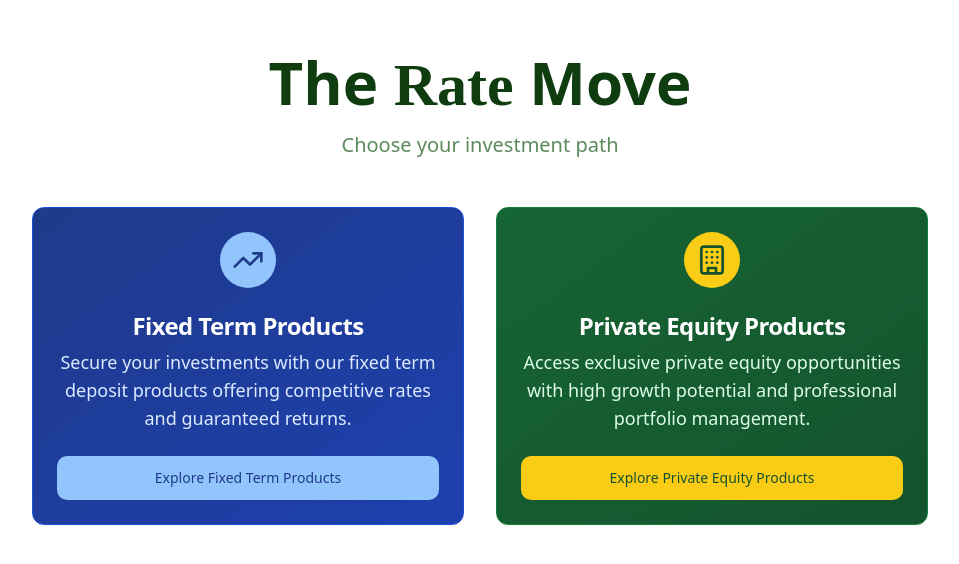
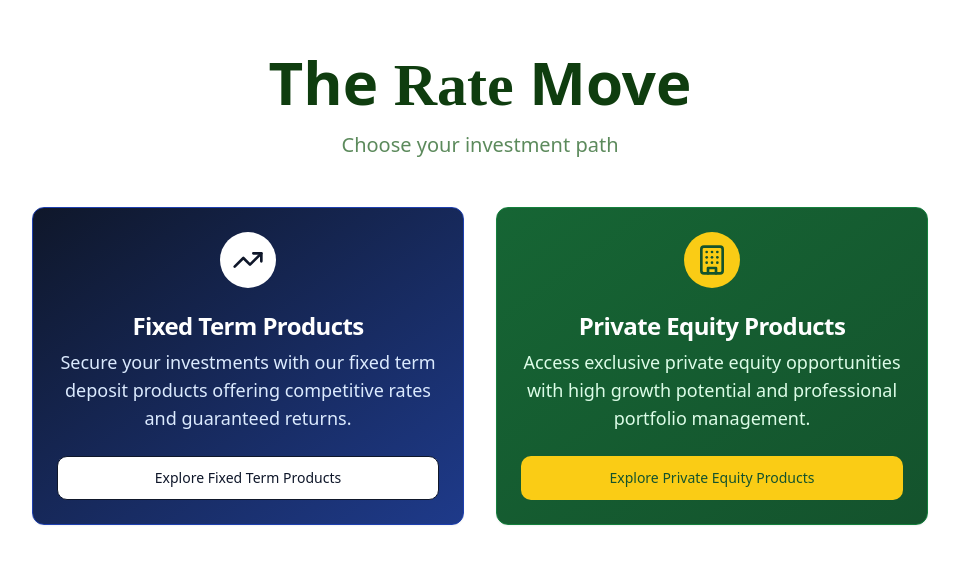
Before and after one commit to webdzignz/aussie-investor-vibe-shift, a React (Vite) app: page / in a window 1280 px wide. Shown: the part 112-676 px from the top of the page, without its empty margins (160-1119 px from the left). Built offline with nearby package versions, Linux system fonts and the light colour scheme; a web font is replaced by a local one.

Commit message:
Update colors for cards
Use existing navy and light blue colors for the Fixed Term card.

```diff
--- a/src/pages/LandingPage.tsx
+++ b/src/pages/LandingPage.tsx
@@ -19,10 +19,10 @@ const LandingPage = () => {
         </div>
 
         <div className="grid md:grid-cols-2 gap-8">
-          <Card className="hover:shadow-lg transition-shadow cursor-pointer bg-gradient-to-br from-blue-900 to-blue-800 border-blue-700" onClick={() => navigate('/fixed-term')}>
+          <Card className="hover:shadow-lg transition-shadow cursor-pointer bg-gradient-to-br from-navy-900 to-navy-800 border-navy-700" onClick={() => navigate('/fixed-term')}>
             <CardHeader className="text-center">
-              <div className="mx-auto mb-4 p-3 bg-blue-300 rounded-full w-fit">
-                <TrendingUp className="h-8 w-8 text-blue-900" />
+              <div className="mx-auto mb-4 p-3 bg-white rounded-full w-fit">
+                <TrendingUp className="h-8 w-8 text-navy-900" />
               </div>
               <CardTitle className="text-2xl text-white">Fixed Term Products</CardTitle>
               <CardDescription className="text-lg text-blue-100">
@@ -30,7 +30,7 @@ const LandingPage = () => {
               </CardDescription>
             </CardHeader>
             <CardContent className="text-center">
-              <Button size="lg" className="w-full bg-blue-300 hover:bg-blue-200 text-blue-900">
+              <Button size="lg" className="w-full bg-white hover:bg-gray-50 text-navy-900 border border-navy-900">
                 Explore Fixed Term Products
               </Button>
             </CardContent>
```
